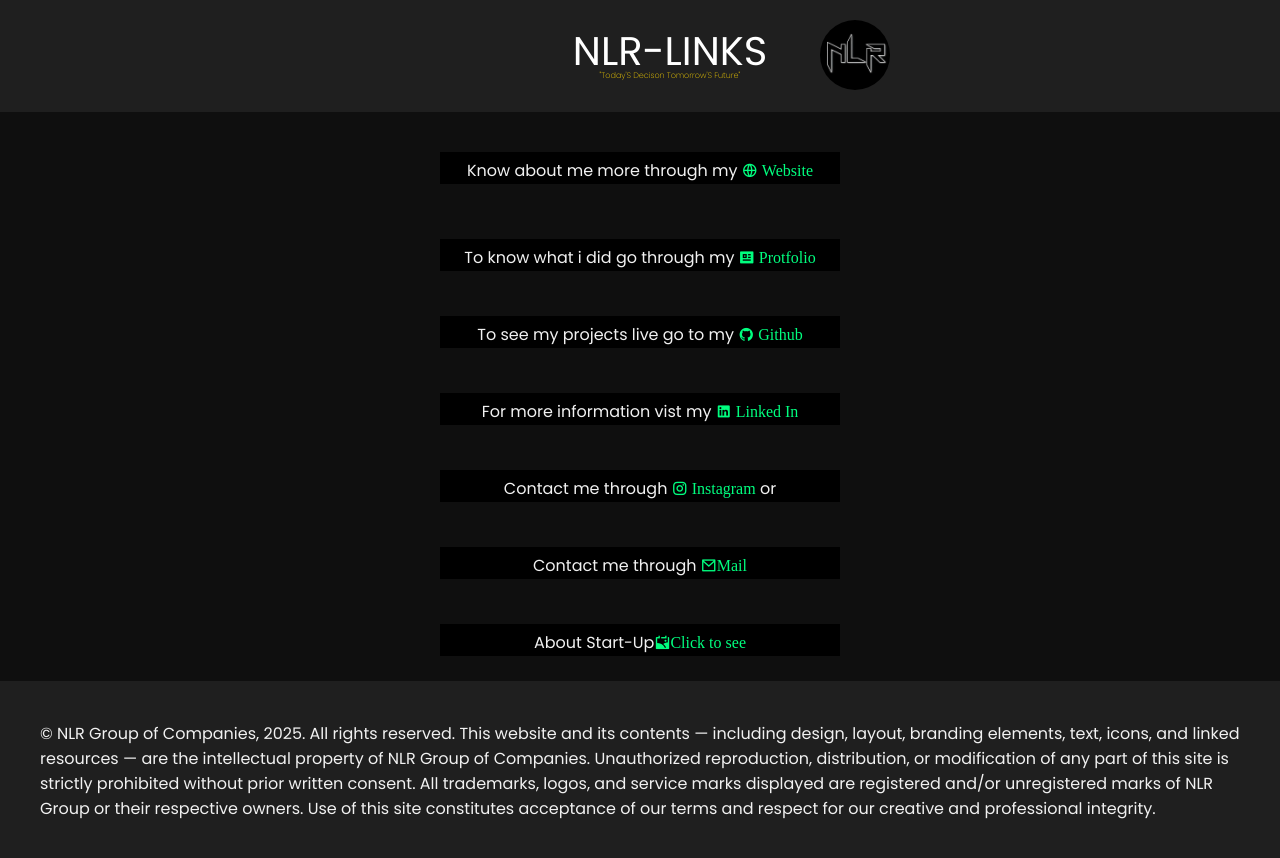
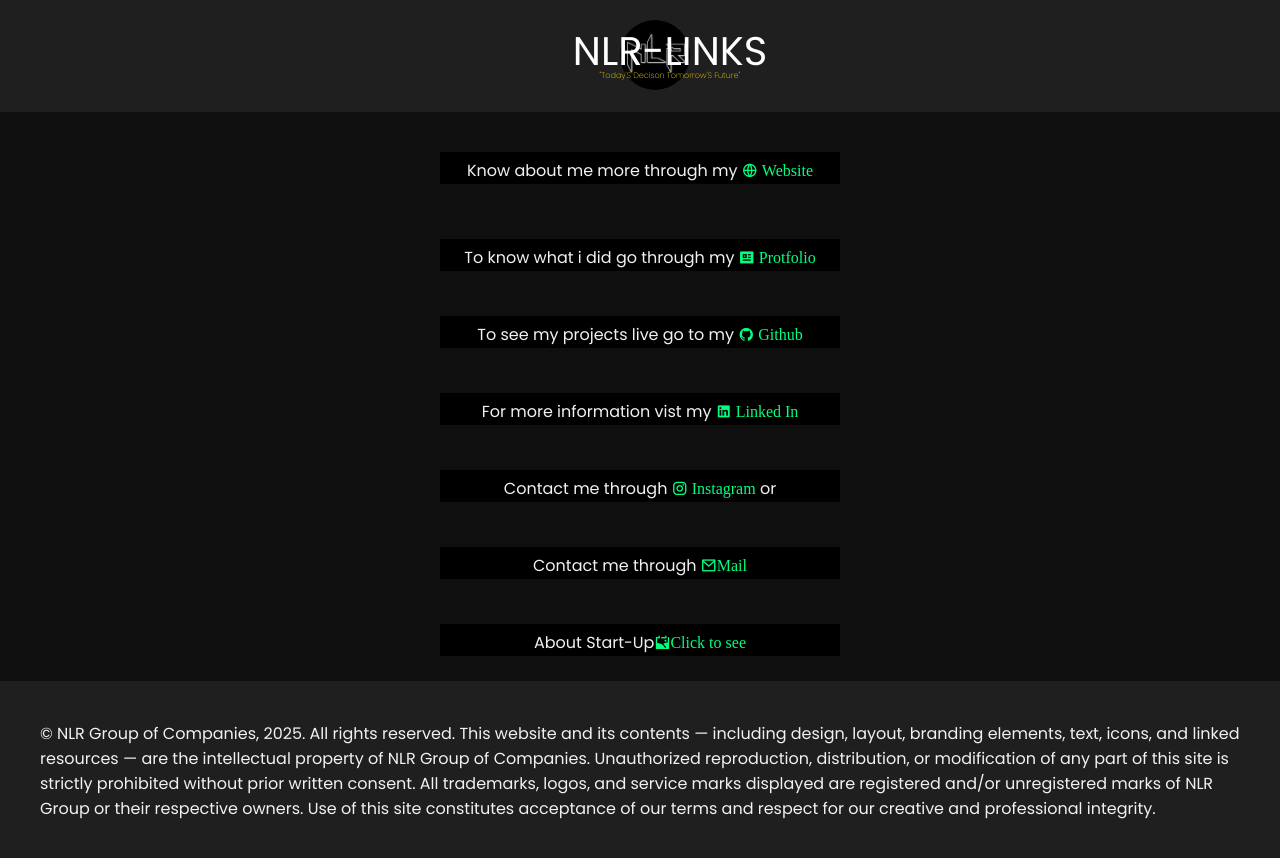
Before and after one commit to NLR-2007/nlrofficiallinks, a plain HTML site: page index.html in a window 1280 px wide. Drawn offline with nearby package versions, Linux system fonts and the light colour scheme.

Commit message:
Update style.css

```diff
--- a/style.css
+++ b/style.css
@@ -105,7 +105,7 @@ img{
     width: fit-content;
     border-radius: 50%;
     height: 70px;
-    margin-left: 800px;
+    margin-left: 600px;
     margin-bottom: -50px ;
 
 }
```
